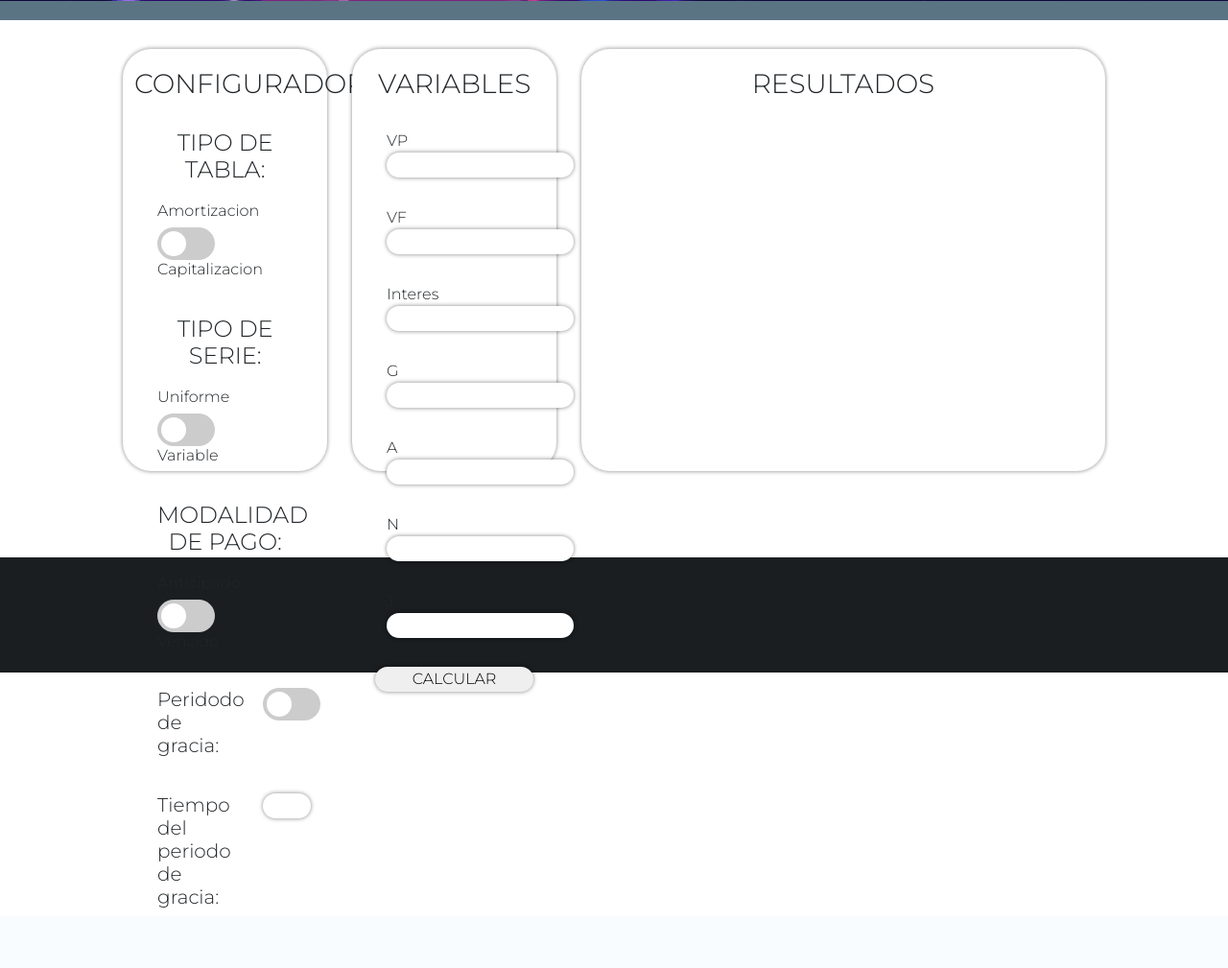
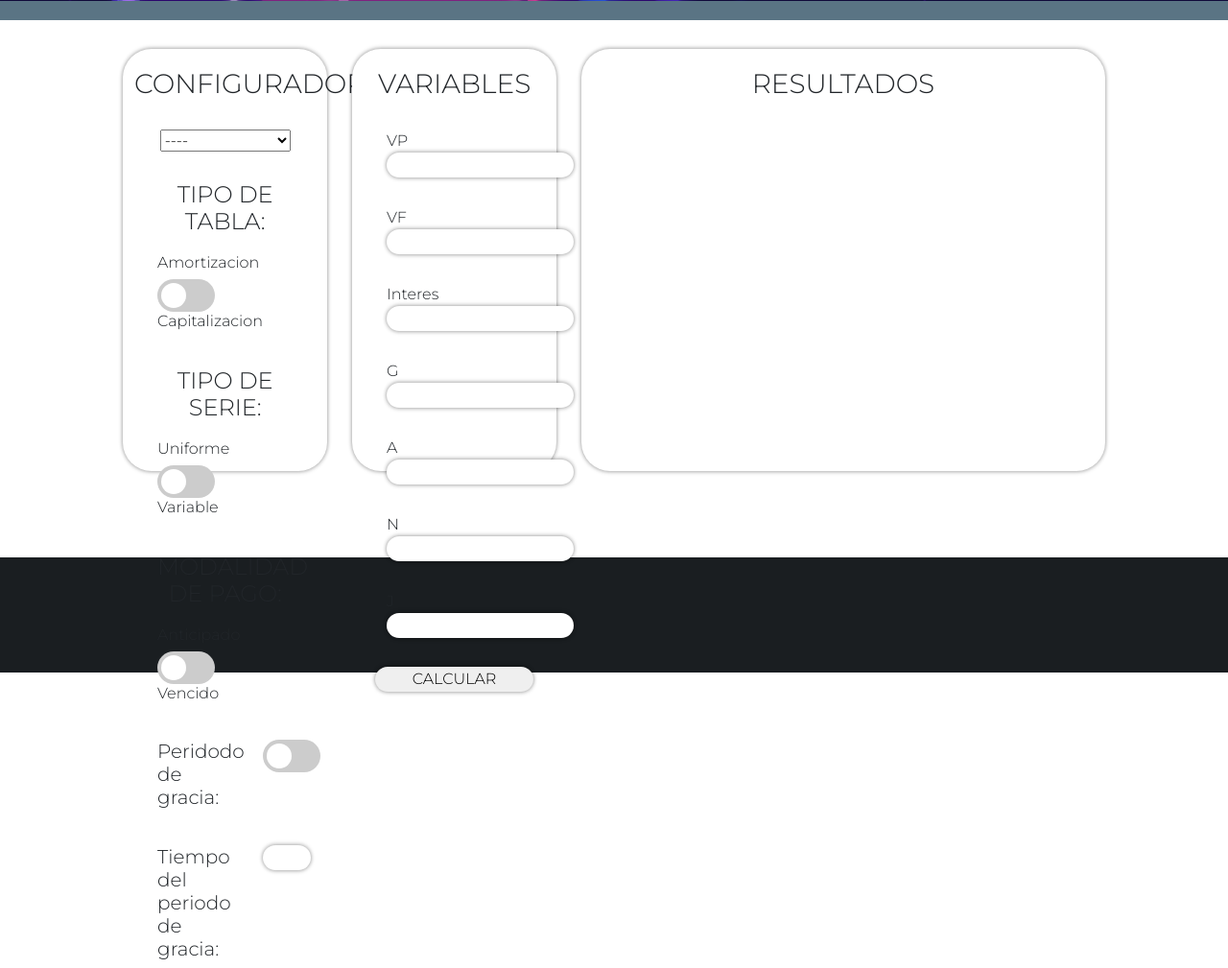
Before and after one commit to lx116/ProyectoFInalEconomia, a Django app: page /home/ in a window 1280 px wide. Shown: the part 345-1354 px from the top of the page at 96% size. Before the commit the page ends 1291 px from the top, so only its background shows below. Run offline with Django 3.2, Linux system fonts and the light colour scheme; some libraries are stand-ins or nearby versions.

Commit message:
Selecctor

```diff
--- a/calculadora_ecom/static/web/js/sistema.js
+++ b/calculadora_ecom/static/web/js/sistema.js
@@ -2,10 +2,7 @@ $(document).ready(function (){
     var seleccionarFormula
     var objeto = {}
 
-    $(".seleccionarFormula").keyup(function () {
-        seleccionarFormula = $(this).val();
 
-    })
 
     $(".VP").keyup(function () {
         objeto['VP'] = $(this).val();
@@ -38,28 +35,34 @@ $(document).ready(function (){
 
     })
 
+    $('#seleccionarEvento').change(function() {
+        seleccionarFormula=$(this).val()
+        console.log(seleccionarFormula)
+
+        $('.abc').empty()
+
     switch (seleccionarFormula) {
-        case 1:
+        case "VP":
 
             var contendor=
-                $("<div class='container'>" +
+                $("<div class='container .abc'>" +
                     "<div class='row margin_TopDef'><label for='A'>A<input type='number' class='A' id='A'></label></div>" +
                     "<div class='row margin_TopDef'><label for='n'>N<input type='number' class='n' id='n'></label></div>"+
                     "<div class='row margin_TopDef'><label for='interes'>Interes<input type='number' class='interes' id='interes'></label></div>"+
                     "<div class='row margin_TopDef'><button class='calcular'>CALCULAR</button></div> "+
                     "</div>")
-                $('abc').append(contendor)
+                $('.abc').append(contendor)
 
             $("body").on('click','.calcular',function () {
             var convertJson = JSON.stringify(objeto)
             $.post("/home/anualidadVencida__VP/",{data:convertJson},function (data){
 
         })
-                break;
+
 
     })
     }
-
+    });
 
 
 
--- a/calculadora_ecom/templates/appOne.html
+++ b/calculadora_ecom/templates/appOne.html
@@ -14,6 +14,15 @@
             <div class="col-2 configurador">
                 <h3>CONFIGURADOR</h3>
                 <div class="container">
+                    <div class="row margin_TopDef centerTextAling">
+                        <label for="seleccionarEvento">
+                            <select class="sea" id="seleccionarEvento">
+                                <option value="none">----</option>
+                                <option value="VP">Valor presente</option>
+                                <option value="VF">Valor futuro</option>
+                            </select>
+                        </label>
+                    </div>
                     <div class="row margin_TopDef centerTextAling"><h4>TIPO DE TABLA:</h4></div>
                     <div class="row margin_TopRel ">
                         <div class="col">
@@ -86,7 +95,7 @@
             </div>
             <div class="col-2 variables">
                 <h3>VARIABLES</h3>
-                <div class="container">
+                <div class="container abc">
                     <div class="row margin_TopDef">
                         <label for="VP">
                             VP
```
